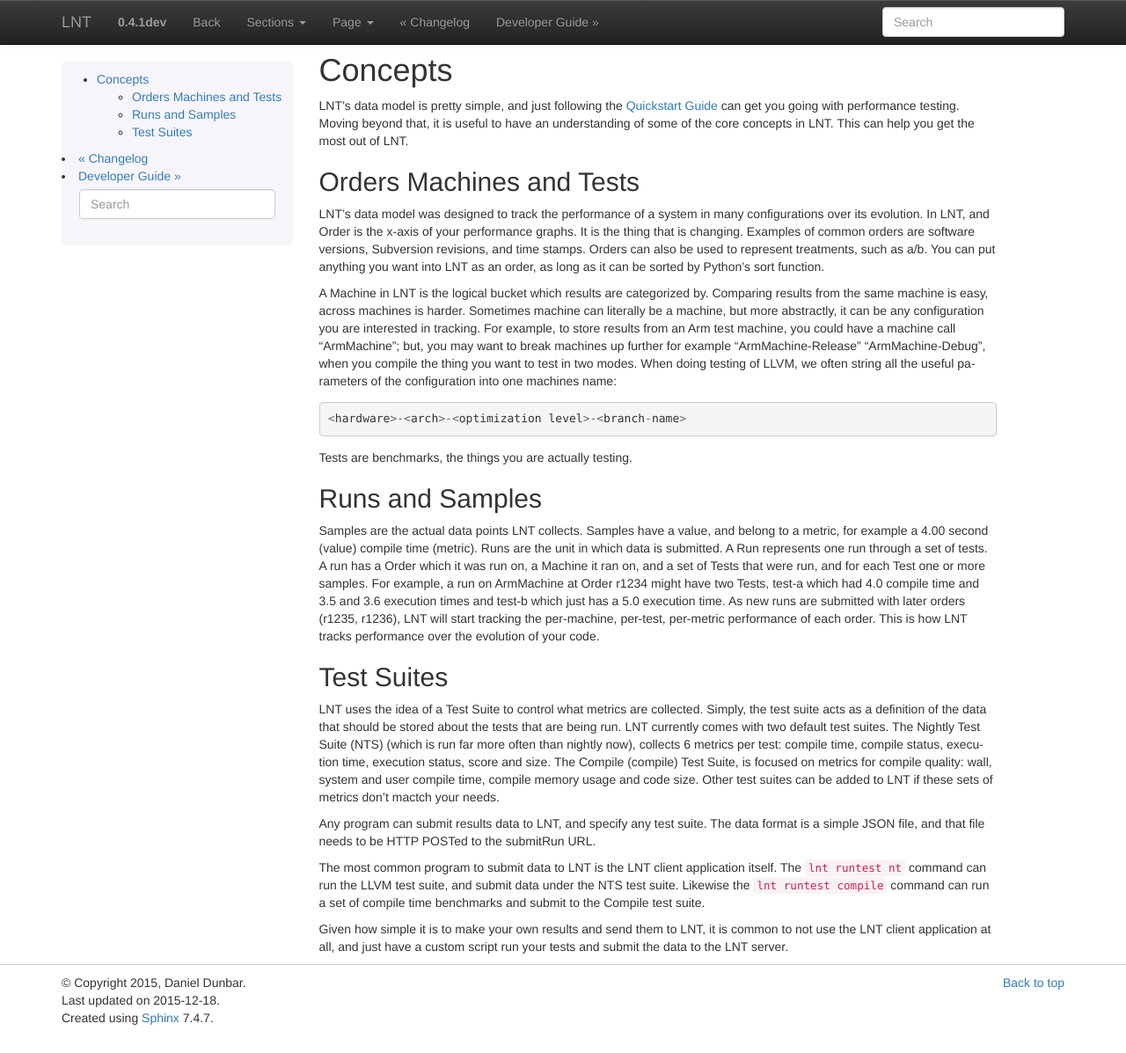
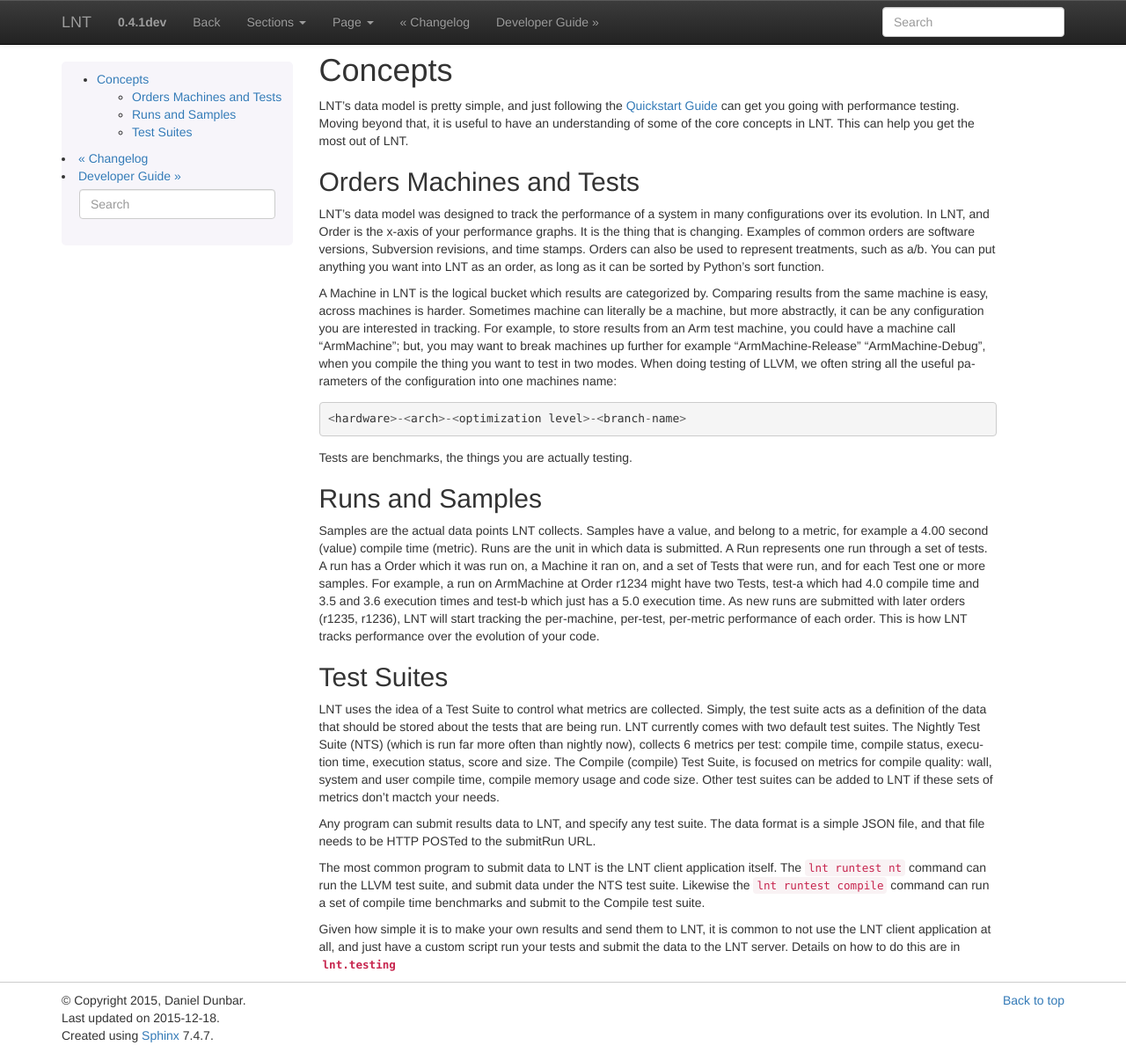
Before and after one commit to llvm-mirror/lnt, a Sphinx documentation site: the page built from docs/concepts.rst, in a window 1280 px wide and 1197 px high. Shown: the whole window at 88% size. Built offline with Sphinx 7.4.7, drawn with Linux system fonts in a browser that asks for light colours.

Commit message:
Link over to lnt.testing
git-svn-id: https://llvm.org/svn/llvm-project/lnt/trunk@255989 91177308-0d34-0410-b5e6-96231b3b80d8

```diff
--- a/docs/concepts.rst
+++ b/docs/concepts.rst
@@ -71,4 +71,5 @@ can run a set of compile time benchmarks and submit to the Compile test suite.
 
 Given how simple it is to make your own results and send them to LNT,
 it is common to not use the LNT client application at all, and just have a
-custom script run your tests and submit the data to the LNT server.
+custom script run your tests and submit the data to the LNT server. Details
+on how to do this are in :mod:`lnt.testing`
```
